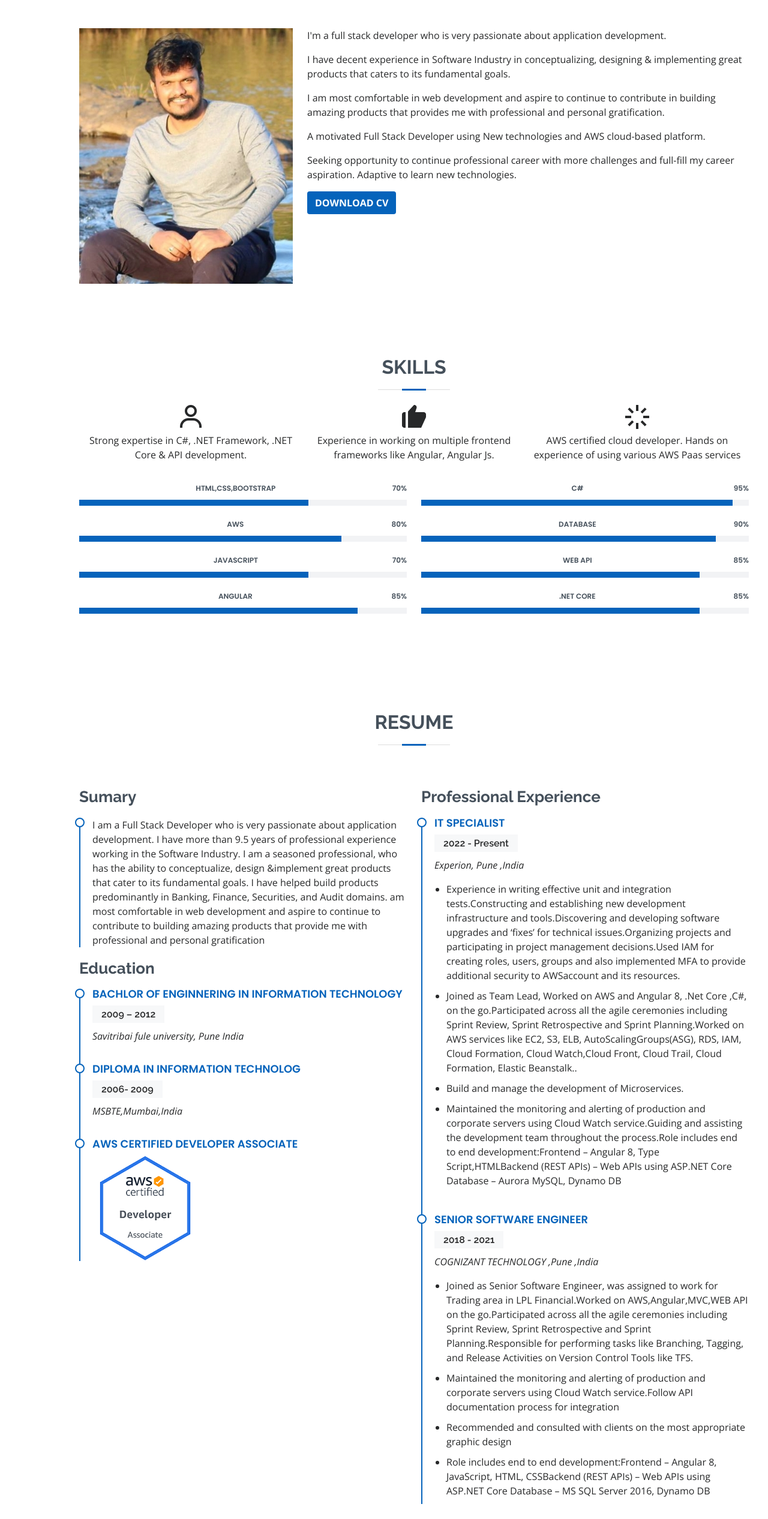
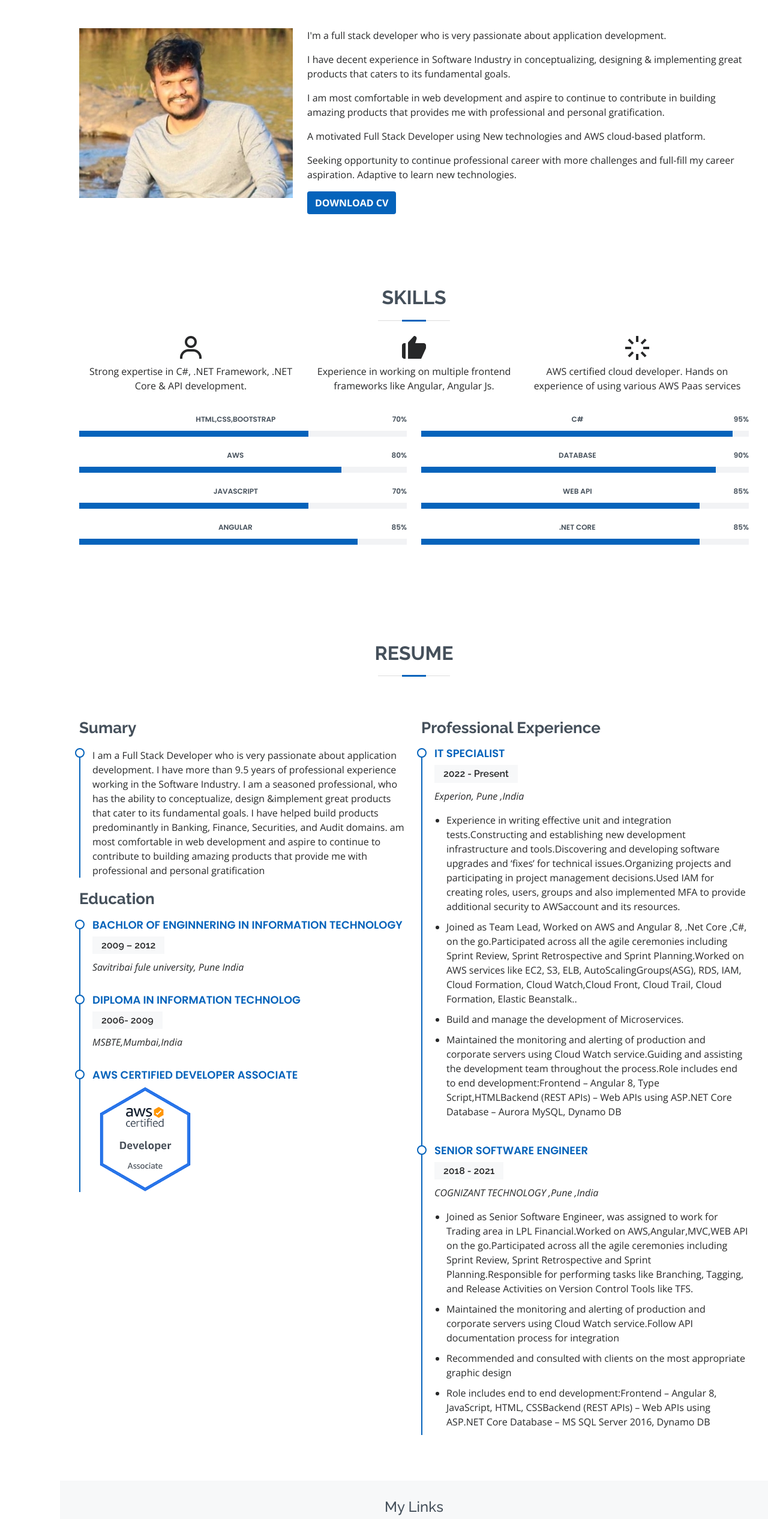
Before and after one commit to pritamshinde/pritamshinde.github.io, a plain HTML site: page index.html in a window 1280 px wide. Shown: the part 921-3453 px from the top of the page at 60% size. Drawn offline with nearby package versions, Linux system fonts and the light colour scheme; files whose address does not match are found by name.

Commit message:
Added Changes

```diff
--- a/index.html
+++ b/index.html
@@ -75,7 +75,7 @@
 
         <div class="row">
           <div class="col-lg-4">
-            <img src="assets/img/user1.jpg" class="img-fluid" alt="">
+            <img src="assets/img/user12.jpg" class="img-fluid" alt="">
           </div>
           <div class="col-lg-8 pt-4 pt-lg-0 content">
 
@@ -315,7 +315,7 @@
     <!-- ======= Footer ======= -->
   <footer id="footer">
     <div class="container">
-      <h3>Pritam Shinde</h3>
+      <h4>My Links</h4>
       <div class="social-links">
         <a href="https://www.instagram.com/pritam.shinde_official/" class="instagram"><i class="bx bxl-instagram"></i></a>
         <a href="https://www.linkedin.com/in/pritamshinde26/" class="linkedin"><i class="bx bxl-linkedin"></i></a>
```
Also changed, not shown: assets/img/portfolio/portfolio-1.jpg (deleted), assets/img/portfolio/portfolio-2.jpg (deleted), assets/img/portfolio/portfolio-3.jpg (deleted), assets/img/portfolio/portfolio-4.jpg (deleted), assets/img/portfolio/portfolio-5.jpg (deleted), assets/img/portfolio/portfolio-6.jpg (deleted), assets/img/portfolio/portfolio-7.jpg (deleted), assets/img/portfolio/portfolio-8.jpg (deleted), assets/img/portfolio/portfolio-9.jpg (deleted), assets/img/portfolio/portfolio-details-1.jpg (deleted), assets/img/portfolio/portfolio-details-2.jpg (deleted), assets/img/portfolio/portfolio-details-3.jpg (deleted), assets/img/testimonials/testimonials-1.jpg (deleted), assets/img/testimonials/testimonials-2.jpg (deleted), 4 more files.
